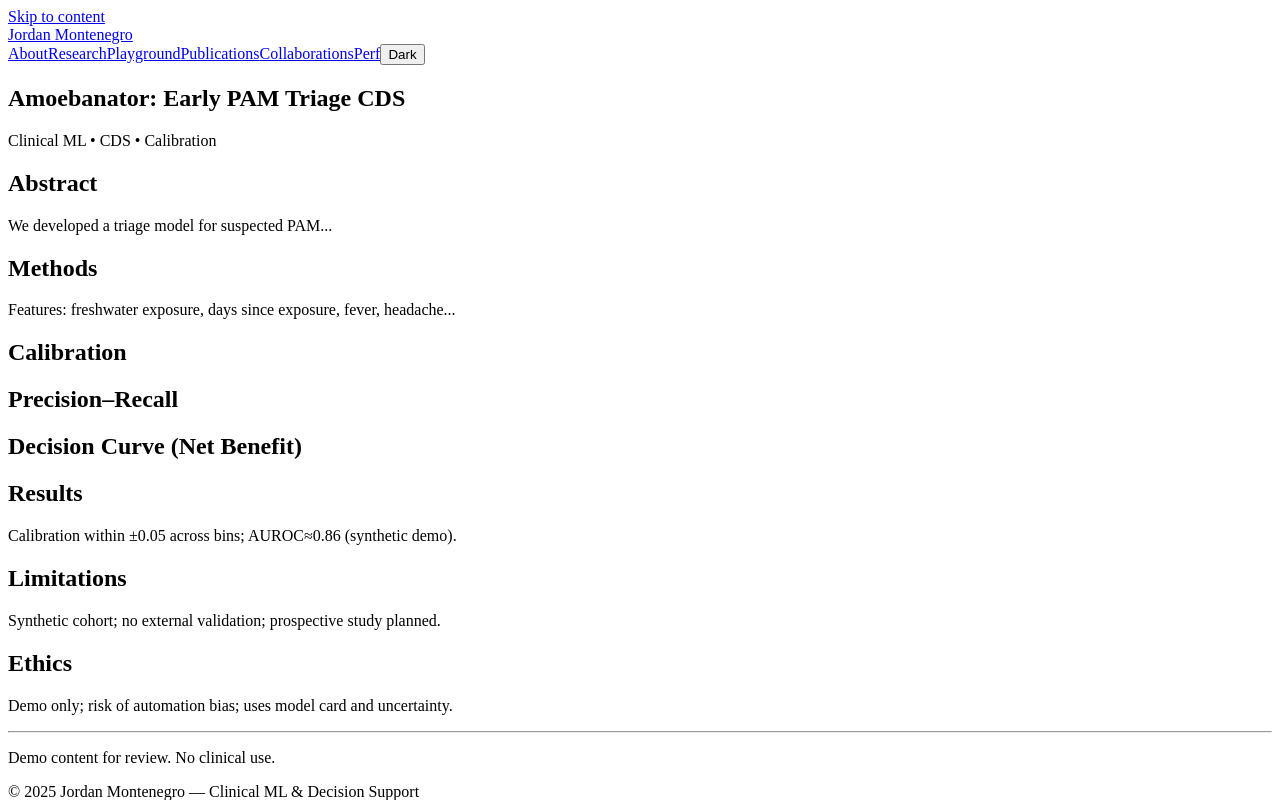
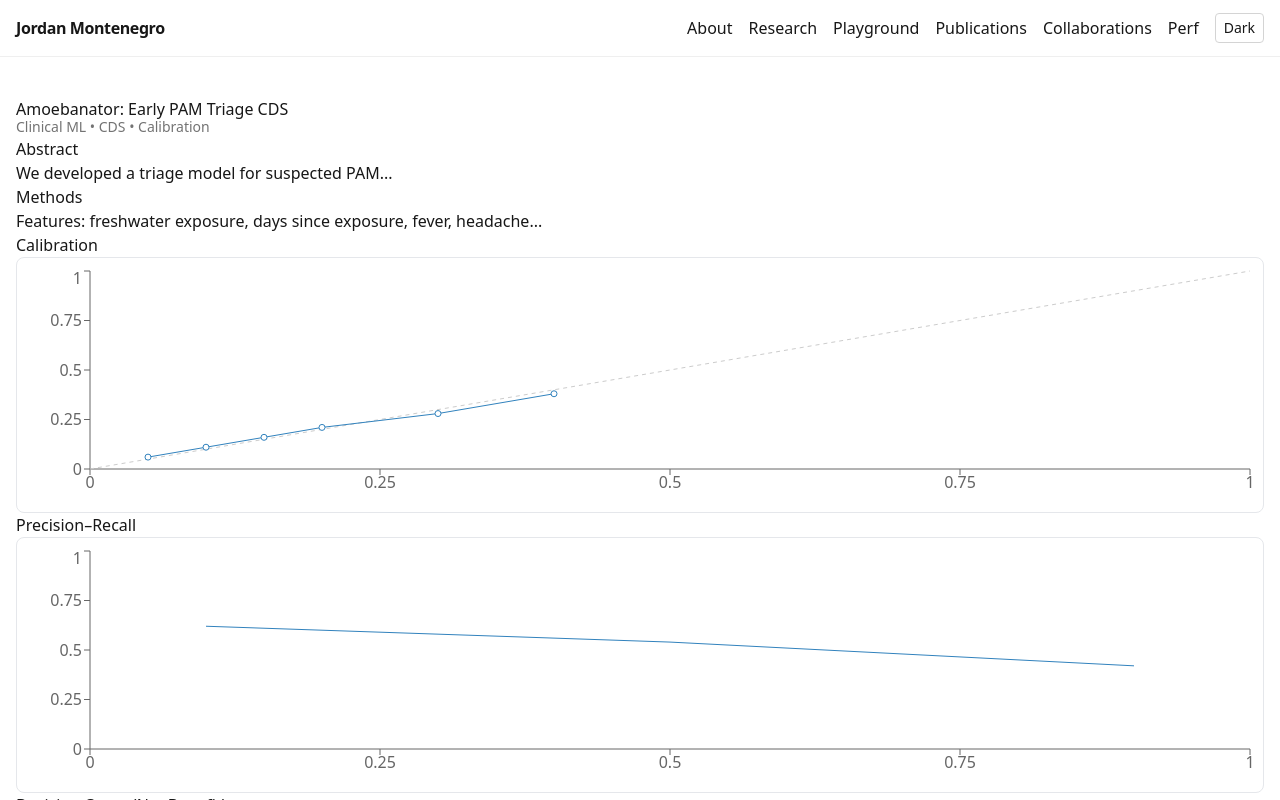
Before and after one commit to ljm234/ljm234.github.io, a Next.js app: page /research/amoebanator in a window 1280 px wide. Shown: the top 800 px of the page. Built offline with nearby package versions, Linux system fonts and the light colour scheme.

Commit message:
phase2.2

```diff
--- a/src/app/globals.css
+++ b/src/app/globals.css
@@ -2,13 +2,5 @@
 @tailwind components;
 @tailwind utilities;
 
-:root {
-  --radius: 10px;
-}
-html, body {
-  -webkit-font-smoothing: antialiased;
-  -moz-osx-font-smoothing: grayscale;
-}
-.prose img {
-  border-radius: var(--radius);
-}
+:root { color-scheme: light dark; }
+html { scroll-behavior: smooth; }
--- a/src/app/layout.jsx
+++ b/src/app/layout.jsx
@@ -1,3 +1,4 @@
+import "./globals.css";
 import ThemeToggle from "@/components/ThemeToggle";
 
 export const metadata = {
```
